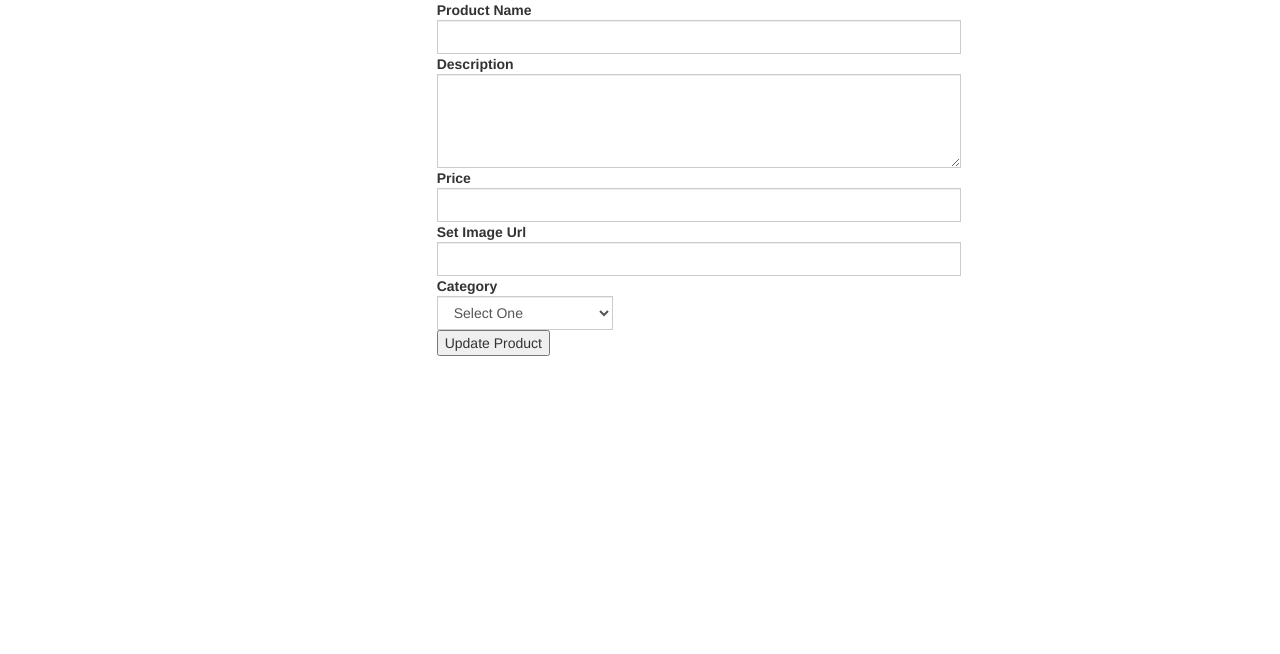
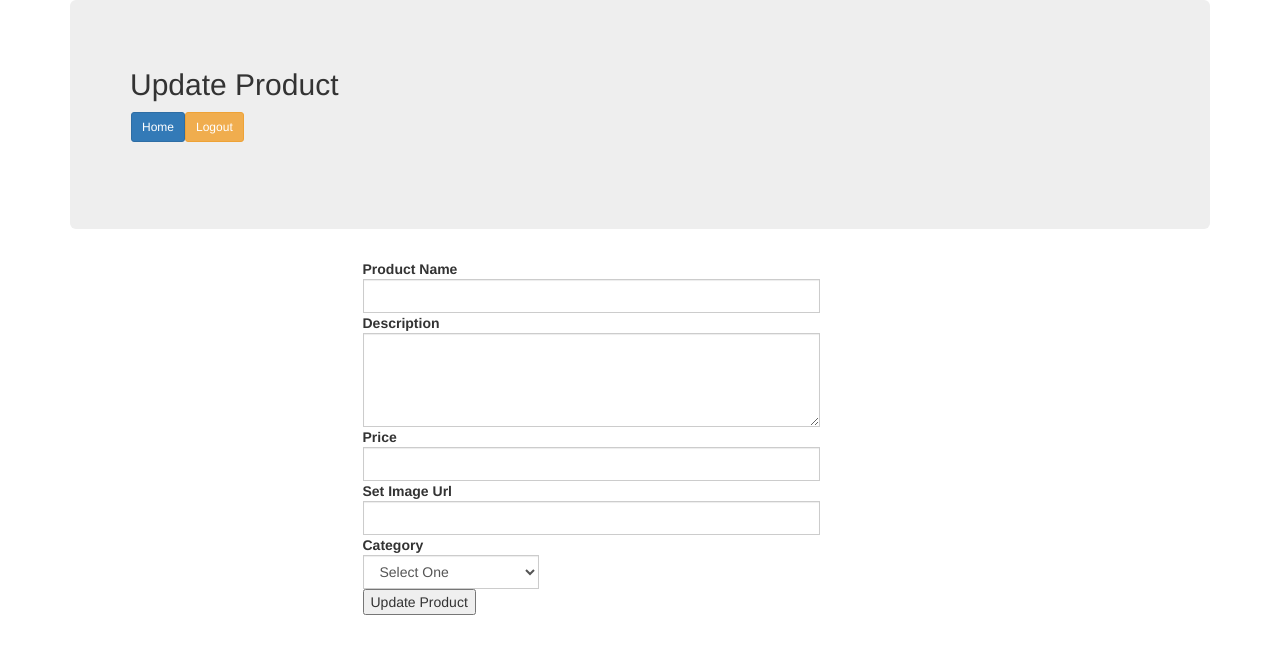
Before and after one commit to adamirby/cst336, a PHP site: page /labs/lab6/updateProduct.php in a window 1280 px wide. Shown: the top 654 px of the page. Run offline with PHP 8.4, Linux system fonts and the light colour scheme; the visitor is signed in with stand-in values (Sample User, id 1); data that the repository does not hold is empty; some libraries are stand-ins or nearby versions.

Commit message:
Added bootstrap and form checks

```diff
--- a/labs/lab6/index.php
+++ b/labs/lab6/index.php
@@ -7,11 +7,6 @@
     <head>
         <title>Login</title>
         <meta charset="utf-8">
-
-        <style>
-            @import url("css/styles.css");
-        </style>
-
         <meta name="viewport" content="width=device-width, initial-scale=1">
         <link rel="stylesheet" href="https://maxcdn.bootstrapcdn.com/bootstrap/3.3.7/css/bootstrap.min.css">
         <link href="https://fonts.googleapis.com/css?family=Allerta+Stencil" rel="stylesheet">
--- a/labs/lab6/updateProduct.php
+++ b/labs/lab6/updateProduct.php
@@ -1,3 +1,9 @@
+<script>
+    function updated(){
+        return alert("Product has been updated!");
+    }
+</script>
+
 <?php
     include 'dbConnection.php';
     session_start();
@@ -25,7 +31,7 @@
 
         $statement=$connection->prepare($sql);
         $statement->execute($np);
-        echo "Product has been updated!";
+        echo "<script>updated();</script>";
     }
 
 
@@ -64,45 +70,63 @@
 
 ?>
 
+
+
 <!DOCTYPE html>
 <HTML lang='en'>
     <head>
-<meta charset="UTF-8">
+        <title>Update Product</title>
+        <meta charset="utf-8">
         <meta name="viewport" content="width=device-width, initial-scale=1">
         <script src="https://ajax.googleapis.com/ajax/libs/jquery/3.2.1/jquery.min.js"></script>
         <script src="https://maxcdn.bootstrapcdn.com/bootstrap/3.3.7/js/bootstrap.min.js" integrity="sha384-Tc5IQib027qvyjSMfHjOMaLkfuWVxZxUPnCJA7l2mCWNIpG9mGCD8wGNIcPD7Txa" crossorigin="anonymous"></script>
         <link href="https://maxcdn.bootstrapcdn.com/bootstrap/3.3.7/css/bootstrap.min.css" rel="stylesheet" integrity="sha384-BVYiiSIFeK1dGmJRAkycuHAHRg32OmUcww7on3RYdg4Va+PmSTsz/K68vbdEjh4u" crossorigin="anonymous">
     </head>
     <body>
+        <div class="container">
+            <div class="jumbotron">
+                <h2>Update Product</h2>
+                <nav class="navbar navbar-dark bg-dark">
+                    <ul class="nav navbar-nav mr-auto">
+                        <li class="nav-item">
+                            <form action="admin.php">
+                                <input type="submit" class="btn btn-primary btn-sm" id="beginning" name="addproduct" value="Home" />
+                            </form>
+                        </li>
+                        <li class="nav-item">
+                            <form action="logout.php" >
+                                <input type="submit" class="btn btn-warning btn-sm" id="beginning" value="Logout" />
+                            </form>
+                        </li>
+                    </ul>
+                </nav>
+            </div>
             <div class="row">
-            <div class="col-md-7 col-md-offset-4">
+                <div class="col-md-5 col-md-offset-3">
                     <form>
                         <div class="form-group">
                             <div class="input-group">
                                 <input type="hidden" name="productId" value= "<?=$product['productId']?>"/>
-                            <strong>Product Name</strong> <input type="text" class="form-control" value="<?=$product['productName']?>" name="productName"><br />
-
-                            <strong>Description</strong> <textarea name="productDescription" class="form-control" cols="50" rows="4"><?=$product['productDescription']?></textarea><br />
-
-
-                            <strong>Price</strong> <input type="text" class="form-control" name="price" value="<?=$product['price']?>"<br />
+                                <strong>Product Name</strong> <input type="text" class="form-control" value="<?=$product['productName']?>" name="productName" required><br />
+                                <strong>Description</strong> <textarea name="productDescription" class="form-control" cols="50" rows="4" required><?=$product['productDescription']?></textarea><br />
+                                <strong>Price</strong> <input type="text" class="form-control" name="price" value="<?=$product['price']?>" required>
                                 <br />
-                            <strong>Set Image Url</strong> <input type="text" class="form-control" name="productImage" value="<?=$product['productImage']?>"><br />
-
+                                <br />
+                                <strong>Set Image Url</strong> <input type="text" class="form-control" name="productImage" value="<?=$product['productImage']?>" required>
+                                <br />
                             </div>
                             <div class="input-group">
                                 <strong>Category</strong>
-                            <select name="catId" class="form-control">
+                                <select name="catId" class="form-control" required>
                                     <option value="">Select One</option>
                                     <?php getCategories($product['catId']);?>
                                 </select> <br />
                                 <input type="submit" class'btn btn-primary' name="updateProduct" value="Update Product">
                             </div>
-
-
                         </div>
                     </form>
                 </div>
             </div>
+        </div>
     </body>
 </HTML>
```
Also changed, not shown: labs/lab6/addProduct.php (+35 -6 lines), labs/lab6/admin.php (+5 -10 lines), labs/lab6/loginProcess.php (+0 -8 lines). Lines whose indentation alone changed are shown as unchanged.
